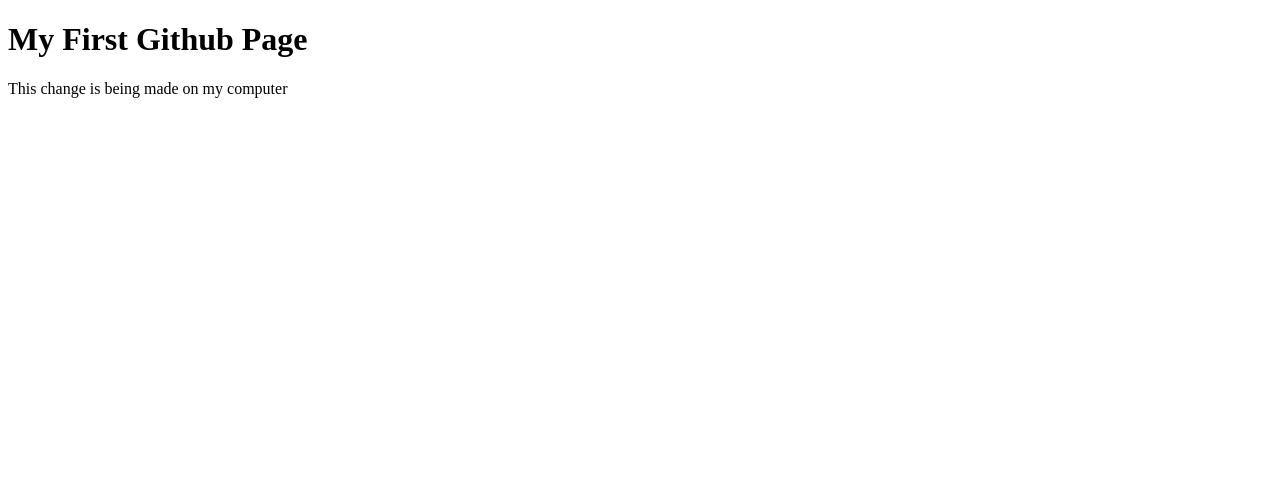
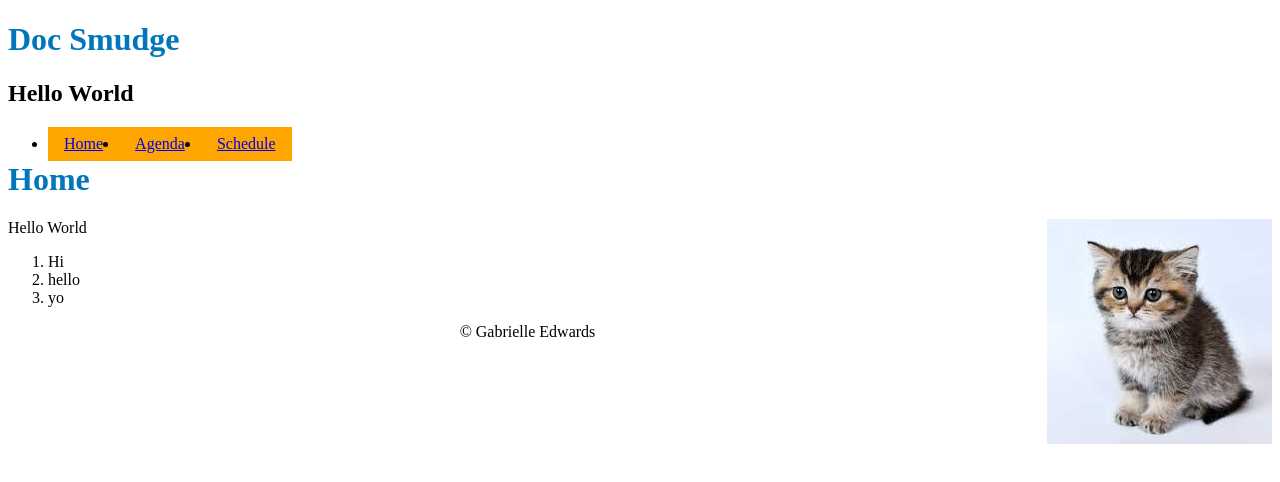
Before and after one commit to DocSmudge/DocSmudge.github.io, a plain HTML site: page index.html in a window 1280 px wide. Drawn offline with Linux system fonts and the light colour scheme.

Commit message:
followed along practice example

```diff
--- a/index.html
+++ b/index.html
@@ -2,10 +2,32 @@
 <html lang="en-us">
   <head>
     <meta charset="UTF-8" />
-    <title>My First Page</title>
+    <link href="styles.css" rel="stylesheet" />
+    <title>DocSmudge: Home</title>
   </head>
   <body>
-    <h1>My First Github Page</h1>
-    <p>This change is being made on my computer</p>
+    <header>
+      <h1>Doc Smudge</h1>
+      <h2>Hello World</h2>
+    </header>
+    <nav>
+      <ul>
+        <li><a href="index.html">Home</a></li>
+        <li><a href="#">Agenda</a></li>
+        <li><a href="#">Schedule</a></li>
+      </ul>
+    </nav>
+    <main>
+      <h1>Home</h1>
+      <img src="images/practice_kitten.jpeg" alt="Photo of Kitten" />
+      <p>Hello World</p>
+      <ol>
+        <li>Hi</li>
+        <li>hello</li>
+        <li>yo</li>
+      </ol>
+    </main>
+
+    <footer>&copy Gabrielle Edwards</footer>
   </body>
 </html>
--- /dev/null
+++ b/styles.css
@@ -0,0 +1,21 @@
+h1 {
+  color: #0076bb;
+}
+nav ul li {
+  float: left;
+}
+nav ul li a {
+  display: block;
+  padding: 0.5rem 1rem;
+  background-color: orange;
+}
+main h1 {
+  clear: both;
+}
+main img {
+  float: right;
+}
+
+footer {
+  text-align: center;
+}
```
Also changed, not shown: images/practice_kitten.jpeg (added), 1 other file.
